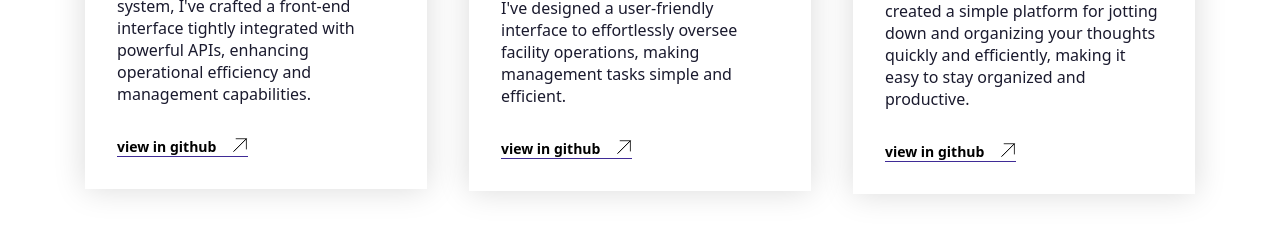
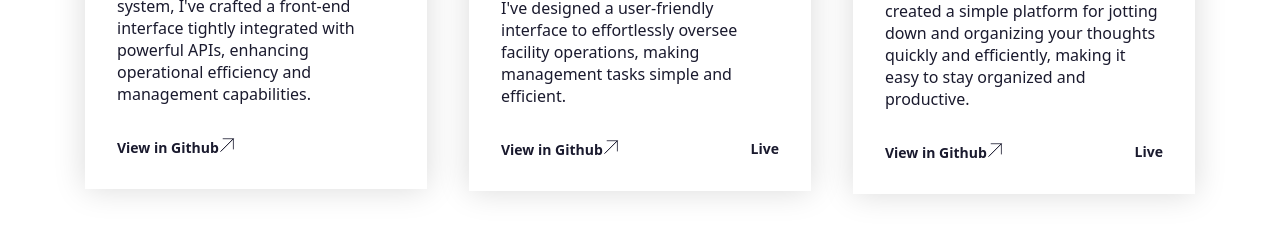
Before and after one commit to abdul191/ReactPortfolio, a React (Vite) app: page / in a window 1280 px wide. Shown: the part 2920-3147 px from the top of the page. Built offline with nearby package versions, Linux system fonts and the light colour scheme.

Commit message:
done with portfolio Section

```diff
--- a/src/App.css
+++ b/src/App.css
@@ -77,7 +77,14 @@ p {
   color: var(--black);
   background-color: var(--white);
 }
-
+.arrowBtn{
+ color: var(--darkBlue);
+ text-decoration: none;
+}
+.arrowBtn:hover{
+  color: var(--github);
+  border-bottom:1px solid var(--github);
+}
 
 
 /*Global section ends here  */
@@ -127,6 +134,7 @@ h3 {
   font-weight: 600;
   line-height: 24px;
 }
+
 /* Section Titles Ends*/
 /* Navbar Style */
 .navbar {
@@ -323,9 +331,12 @@ h3 {
   flex: 1 0 0;
   background: #fff;
   box-shadow: 0 0 32px rgba(0, 0, 0, 0.15);
-  cursor: pointer;
   border-top-left-radius: 12px;
   border-top-right-radius: 12px;
+  transition: transform 0.3s ease-in-out, box-shadow 0.3s ease;
+}
+.portfolioSectionCard:hover{
+  transform: scale(1.03);
 }
 .portfolioSectionCardContent {
   display: flex;
@@ -342,13 +353,25 @@ h3 {
   text-decoration: none;
   display: flex;
   gap: 16px;
-  border-bottom: 1.33px solid var(--primary);
-  padding-bottom: 10.6;
+  padding-bottom: 10;
   font-weight: 600;
 }
-.portfolioSectionCard:hover path {
-  stroke: #00b06a;
+
+.portfolioGithubLive {
+  width: 100%;
+  display: flex;
+  justify-content: space-between; }
+
+.portfolioGithubLive p:first-child {
+  order: 1;
 }
+
+.portfolioGithubLive p:last-child {
+  order: 2;
+}
+
+
+
 
 /* Testimonial */
 .testimonialSection {
--- a/src/Pages/Home/Portfolio.jsx
+++ b/src/Pages/Home/Portfolio.jsx
@@ -26,7 +26,9 @@ function Portfolio() {
                 <h3 className="portfolioSectionTitle">{item.title}</h3>
                 <p className="textMd">{item.description}</p>
               </div>
+              <div className="portfolioGithubLive">
               <p className="textSm porfolioLink">
+                <a href={item.githubLink} className="arrowBtn">
                 {item.link}
                 <svg
                   xmlns="http://www.w3.org/2000/svg"
@@ -39,7 +41,10 @@ function Portfolio() {
                     stroke="currentColor"
                   />
                 </svg>
+                </a>
               </p>
+              <p className="porfolioLink textSm"><a href={item.liveLink} className="arrowBtn">{item.linkContent}</a></p>
+              </div>
             </div>
           </div>
         ))}
--- a/src/data/index.json
+++ b/src/data/index.json
@@ -31,21 +31,29 @@
       "src": "/src/assets/images/hospitalManagement.jpg",
       "title": "Queue Management System",
       "description": "For this hospital management system, I've crafted a front-end interface tightly integrated with powerful APIs, enhancing operational efficiency and management capabilities.",
-      "link": "view in github"
+      "link": "View in Github",
+      "githubLink": "https://github.com/abdul191/queuemanagement"
     },
     {
       "id": 2,
       "src": "/src/assets/images/facilityManagement.jpg",
       "title": "Facility Management System",
       "description": "In this facility management system, I've designed a user-friendly interface to effortlessly oversee facility operations, making management tasks simple and efficient.",
-      "link": "view in github"
+      "link": "View in Github",
+      "githubLink": "https://github.com/zakirya592/fmsFrontEnd",
+      "linkContent":"Live",
+      "liveLink":"https://managementsystems.vercel.app/"
+
     },
     {
       "id": 3,
       "src": "/src/assets/images/keeper.jpg",
       "title": "Note Keeper Application ",
       "description": "In this note-keeping app, I've created a simple platform for jotting down and organizing your thoughts quickly and efficiently, making it easy to stay organized and productive.",
-      "link": "view in github"
+      "link": "View in Github",
+      "githubLink": "https://github.com/abdul191/Keeper",
+      "linkContent":"Live",
+      "liveLink":"https://keeper-inky.vercel.app/"
     }
   ],
   "testimonial": [
```
